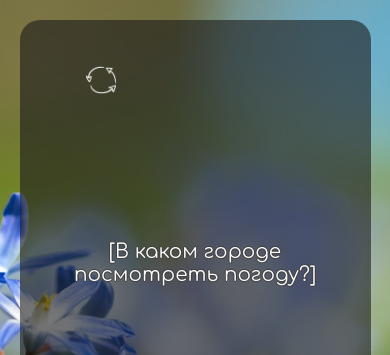
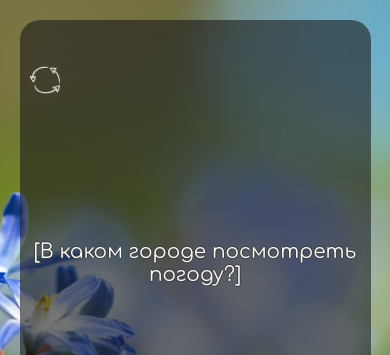
Before and after one commit to Marinarium/momentum, a plain HTML site: page index.html in a window 390 px wide. Shown: the top 355 px of the page. Drawn offline with Linux system fonts and the light colour scheme; no server answers.

Commit message:
fix: adaptive sizes for quote

```diff
--- a/style.css
+++ b/style.css
@@ -201,7 +201,7 @@ body {
     .quote {
         font-size: 18px;
         min-height: 147px;
-        max-width: 90%;
+        width: 90%;
     }
 
     .greeting {
@@ -217,12 +217,13 @@ body {
     .wrap {
         height: 90%;
         width: 90%;
+        padding: 50px 10px 90px;
     }
 
     .quote {
         font-size: 16px;
         min-height: 160px;
-        max-width: 100%;
+        width: 100%;
     }
 
     .weather__city {
```
